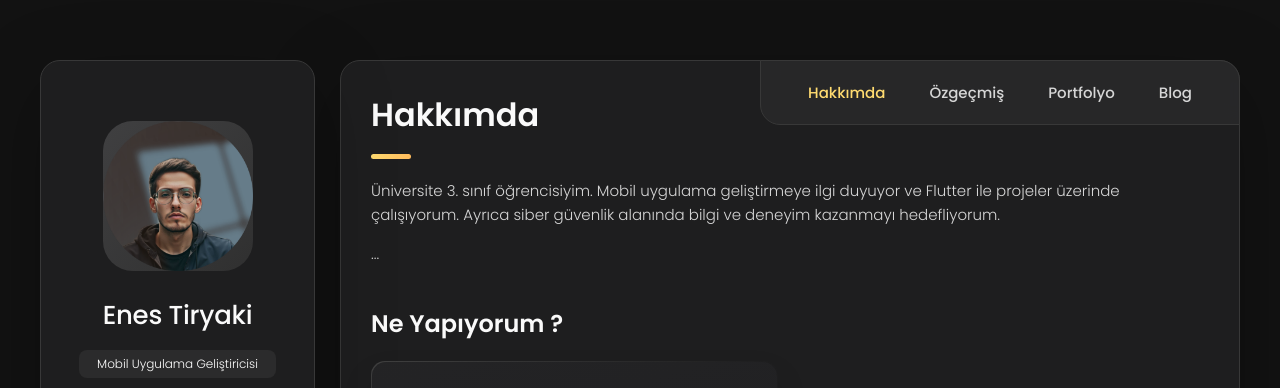
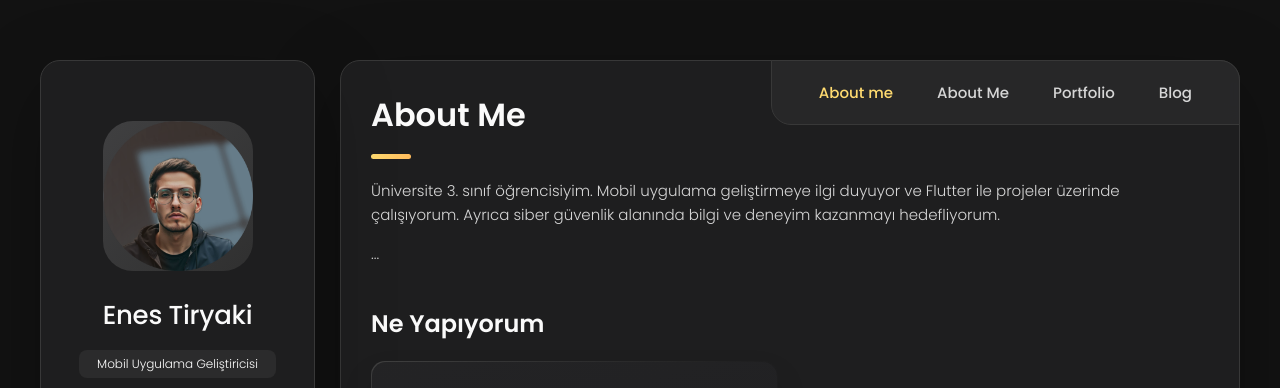
Before and after one commit to tiryakienes/tiryakienes.github.io, a website: page assets/index.html in a window 1280 px wide. Shown: the top 388 px of the page. Drawn offline with nearby package versions, Linux system fonts and the light colour scheme; files that its build step writes are made by us from their sources; files whose address does not match are found by name.

Commit message:
Add files via upload

```diff
--- a/assets/index.html
+++ b/assets/index.html
@@ -154,15 +154,15 @@
         <ul class="navbar-list">
 
           <li class="navbar-item">
-            <button class="navbar-link  active" data-nav-link>Hakkımda</button>
+            <button class="navbar-link  active" data-nav-link>About me</button>
           </li>
 
           <li class="navbar-item">
-            <button class="navbar-link" data-nav-link>Özgeçmiş</button>
+            <button class="navbar-link" data-nav-link>About Me</button>
           </li>
 
           <li class="navbar-item">
-            <button class="navbar-link" data-nav-link>Portfolyo</button>
+            <button class="navbar-link" data-nav-link>Portfolio</button>
           </li>
 
           <li class="navbar-item">
@@ -185,7 +185,7 @@
       <article class="about  active" data-page="about">
 
         <header>
-          <h2 class="h2 article-title">Hakkımda</h2>
+          <h2 class="h2 article-title">About Me</h2>
         </header>
 
         <section class="about-text">
@@ -207,7 +207,7 @@ Ayrıca siber güvenlik alanında bilgi ve deneyim kazanmayı hedefliyorum.
 
         <section class="service">
 
-          <h3 class="h3 service-title">Ne Yapıyorum ?</h3>
+          <h3 class="h3 service-title">Ne Yapıyorum </h3>
 
           <ul class="service-list">
 
```
